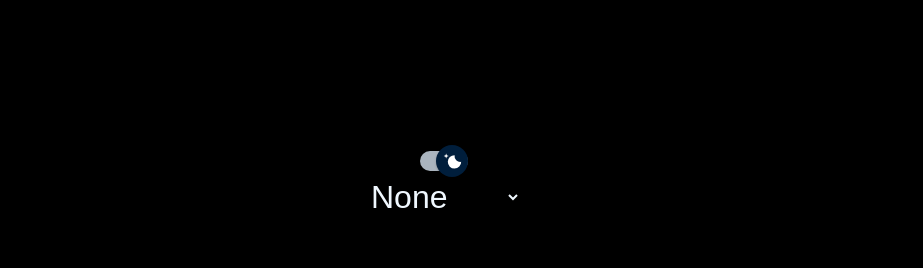
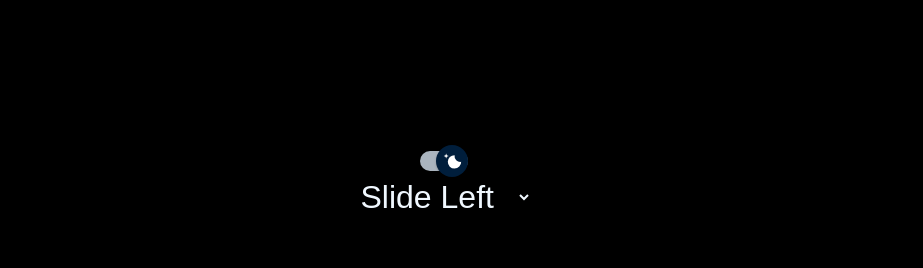
Before and after one commit to yogeshwar-b/Counter, a React (Vite) app: page / in a window 1280 px wide. Shown: the top 268 px of the page, without its empty margins (196-1119 px from the left). Built offline with nearby package versions, Linux system fonts and the light colour scheme.

Commit message:
Added Slide Right and Default Transitions.

```diff
--- a/src/App.jsx
+++ b/src/App.jsx
@@ -3,12 +3,14 @@ import { TransitionSelect } from "./components/TransitionSelect";
 import { createContext, useState } from "react";
 import "./App.css";
 import MaterialUISwitch from "./components/switch";
-import { TransitionList } from "./components/constants";
+import { TransitionList, DefaultTransition } from "./components/constants";
 export const ThemeContext = createContext();
 export const TransitionContext = createContext();
 
 const App = () => {
-  const [transitionItem, setTransitionName] = useState(TransitionList[0].name);
+  const [transitionItem, setTransitionName] = useState(
+    TransitionList[DefaultTransition].name
+  );
   const [themeclass, setThemeClass] = useState("-dark");
   return (
     <TransitionContext.Provider value={{ transitionItem, setTransitionName }}>
--- a/src/components/TransitionSelect.jsx
+++ b/src/components/TransitionSelect.jsx
@@ -1,16 +1,16 @@
 import { TransitionList } from "./constants";
 import "./TransitionSelect.css";
 import { useContext } from "react";
-import { TransitionContext } from "../App";
+import { TransitionContext, ThemeContext } from "../App";
 export const TransitionSelect = () => {
-  const { transitionName, setTransitionName } = useContext(TransitionContext);
+  const { transitionItem, setTransitionName } = useContext(TransitionContext);
   return (
     <div>
       <select
         className="flat-select"
         name="TransitionSelect"
         id="TransitionSelect"
-        value={transitionName}
+        value={transitionItem}
         onChange={(e) => {
           setTransitionName(e.target.value);
         }}
--- a/src/components/constants.js
+++ b/src/components/constants.js
@@ -1,5 +1,7 @@
 // Transition Time out in milliseconds
 export const TransitionDuration = 400;
+// Index of Default Transition
+export const DefaultTransition = 2;
 // List of Transitions for Transition Select list
 export const TransitionList = [
   {
@@ -47,7 +49,28 @@ export const TransitionList = [
       },
       exited: {
         opacity: 0,
+        translate: "0px",
+      },
+    },
+  },
+  {
+    name: "Slide Right",
+    transitiondata: {
+      entering: {
+        opacity: 1,
+        transition: `opacity ${TransitionDuration}ms linear`,
+      },
+      entered: {
+        opacity: 1,
+      },
+      exiting: {
+        opacity: 0,
         translate: "150px",
+        transition: `opacity  ${TransitionDuration}ms linear,translate ${TransitionDuration}ms linear`,
+      },
+      exited: {
+        opacity: 0,
+        translate: "0px",
       },
     },
   },
```
Also changed, not shown: 1 other file (tests, documents, lock files or other folders).
